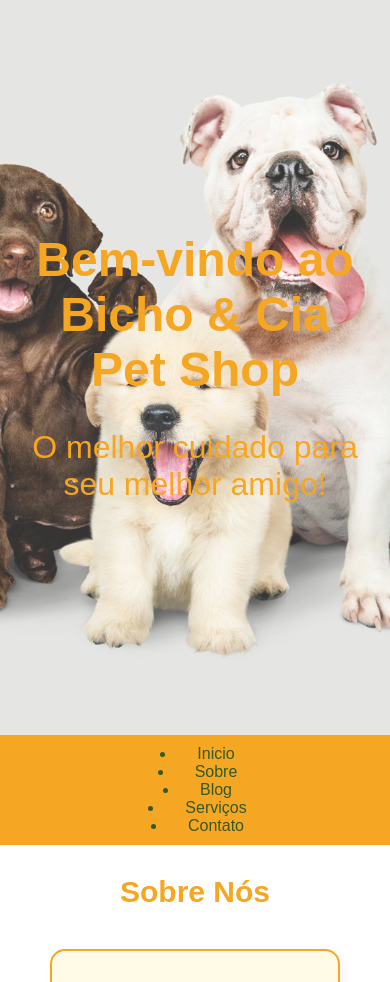
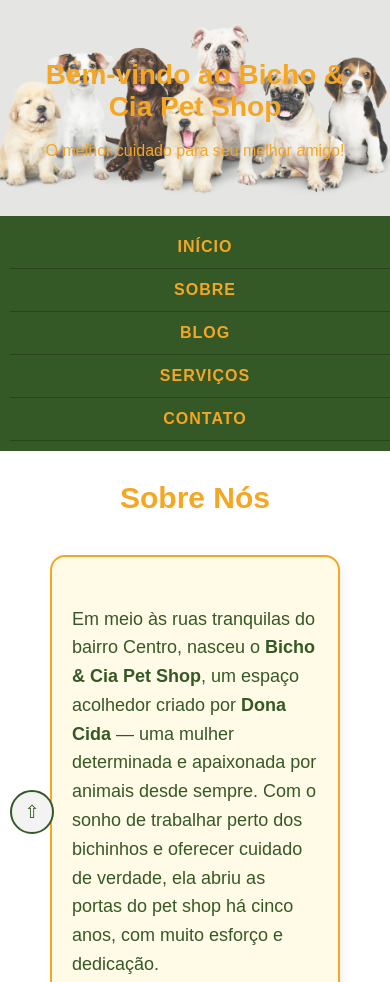
Before and after one commit to ThaisEvelen/Projetos-I, a plain HTML site: page index.html in a window 390 px wide. Shown: the top 982 px of the page. Drawn offline with Linux system fonts and the light colour scheme.

Commit message:
Projetos-1

```diff
--- a/index.html
+++ b/index.html
@@ -10,19 +10,22 @@
 
 <body>
 
-  <header style="background-image: url('images/bg_1.jpg');">
+  <header id="inicio">
     <h1>Bem-vindo ao Bicho & Cia Pet Shop</h1>
     <p>O melhor cuidado para seu melhor amigo!</p>
   </header>
 
   <nav>
-    <li><a href="#inicio">Inicio</a></li>
-    <li><a href="#sobre">Sobre</a></li>
-    <li><a href="#blog">Blog</a></li>
-    <li><a href="#serviços">Serviços</a></li>
-    <li><a href="#contato">Contato</a></li>
+    <ul>
+      <li><a href="#inicio">Início</a></li>
+      <li><a href="#sobre">Sobre</a></li>
+      <li><a href="#blog">Blog</a></li>
+      <li><a href="#servicos">Serviços</a></li>
+      <li><a href="#contato">Contato</a></li>
+    </ul>
   </nav>
   <main>
+    <a href="#inicio" id="botao-topo" title="Início">&#8679;</a>
     <h2 id="sobre">Sobre Nós</h2>
     <div>
       <section class="sobre-nos">
@@ -68,7 +71,6 @@
             doces ou alimentos tóxicos para pets, como chocolate, cebola, uvas e ossos cozidos. Água limpa e fresca deve
             estar sempre disponível.</p>
           <h4>Higiene e limpeza</h4>
-
           <div class="blog-img-texto">
             <img src="images/gatos.jpg" alt="Gato no banho" width="100">
             <div class="texto-lateral">
@@ -262,7 +264,6 @@
           </table>
         </section>
       </div>
-    </div>
     <h2 id="servicos">Nossos Serviços</h2>
     <section class="servicos">
       <div class="servicos-container">
--- a/style.css
+++ b/style.css
@@ -8,31 +8,27 @@ html {
 }
 
 header {
-  background-image: url("images/fundo.jpg");
+  background-image: url("images/bg_1.jpg");
   background-color: rgba(255, 255, 255, 0.2);
   background-blend-mode: lighten;
   color: #f5a623;
   text-align: center;
   font-family: "Montserrat", Arial, sans-serif;
-  padding: 200px 20px;
+  padding: 150px 20px;
   background-size: cover;
   background-position: center;
 }
 
 header h1 {
   font-size: 3em;
-  font-family: "Montserrat", Arial, sans-serif;
-
 }
 
 header p {
   font-size: 2em;
-  font-family: "Montserrat", Arial, sans-serif;
-
 }
 
 nav {
-  background-color: #f5a623;
+  background-color: #355926;
   padding: 10px;
   text-align: center;
   z-index: 1000;
@@ -41,11 +37,20 @@ nav {
 }
 
 nav a {
-  color: #355926;
+  color: #f5a623;
+  transition: transform 0.2s ease;
+  display: inline-block;
   margin: 0 15px;
   text-decoration: none;
+  font-family: 'Montserrat', sans-serif;
+  font-weight: 600;
+  text-transform: uppercase;
+  letter-spacing: 1px;
+}
 
-
+nav a:hover {
+  transform: scale(1.1);
+  color: #fffbe6;
 }
 
 nav ul {
@@ -64,6 +69,35 @@ nav ul li {
 main {
   padding: 30px;
   text-align: left;
+}
+
+#botao-topo {
+  position: fixed;
+  bottom: 25px;
+  right: 25px;
+  width: 45px;
+  height: 45px;
+  background-color: transparent;
+  color: #f5a623;
+  font-size: 20px;
+  border: 2px solid #f5a623;
+  border-radius: 50%;
+  display: flex;
+  align-items: center;
+  justify-content: center;
+  cursor: pointer;
+  text-decoration: none;
+  transition: all 0.3s ease;
+  z-index: 1000;
+}
+
+#botao-topo:hover {
+  background-color: #f5a623;
+  color: #fff;
+}
+
+html {
+  scroll-behavior: smooth;
 }
 
 footer {
@@ -97,36 +131,13 @@ caption {
   margin-bottom: 10px;
   font-weight: bold;
 }
+
 h2 {
   margin: 0;
   font-size: 30px;
   font-weight: bold;
   color: #f5a623;
-  cursor: pointer;
-  position: relative;
-  transition: color 0.3s ease;
   text-align: center;
-}
-
-
-h2:hover {
-  color: #d86f45;
-}
-
-h2::after {
-  content: "";
-  display: block;
-  height: 2px;
-  width: 0%;
-  background-color: #d86f45;
-  transition: width 0.3s ease;
-  position: absolute;
-  bottom: -5px;
-  left: 0;
-}
-
-h2:hover::after {
-  width: 100%;
 }
 
 h3 {
@@ -138,6 +149,7 @@ h4,
 h5 {
   text-align: center;
 }
+
 .sobre-nos {
   display: flex;
   justify-content: center;
@@ -154,7 +166,6 @@ h5 {
   font-family: "Montserrat", Arial, sans-serif;
   line-height: 1.6;
   color: #355926;
-
   width: 100%;
   max-width: 1100px;
   margin: 0 auto;
@@ -386,3 +397,129 @@ button {
 button:hover {
   background-color: #b63c2b;
 }
+
+/* MEDIA QUERY PARA TELAS PEQUENAS */
+@media screen and (max-width: 768px) {
+  #botao-topo {
+    position: fixed;
+    bottom: 10px;
+    left: 10px;
+    width: 40px;
+    height: 40px;
+    background-color: #f3f3f3;
+    color: #355926;
+    border: 2px solid #355926;
+    border-radius: 50%;
+    font-size: 18px;
+    text-align: center;
+    line-height: 40px;
+    cursor: pointer;
+    z-index: 999;
+    transition: all 0.3s ease;
+  }
+
+  #botao-topo:hover {
+    background-color: #355926;
+    color: #fff;
+    transform: scale(1.05);
+  }
+
+  nav ul {
+    flex-direction: column;
+    align-items: center;
+    background-color: #355926;
+    padding: 0;
+    margin: 0;
+  }
+
+  nav li {
+    width: 100%;
+    border-bottom: 1px solid #2a451d;
+  }
+
+  nav a {
+    display: block;
+    padding: 12px;
+    text-align: center;
+    color: #f5a623;
+  }
+
+  nav a:hover {
+    transform: scale(1.1);
+    color: #fffbe6;
+  }
+
+  header {
+    padding: 40px 20px;
+  }
+
+  header h1 {
+    font-size: 28px;
+  }
+
+  header p {
+    font-size: 16px;
+  }
+
+  .cards-container {
+    flex-direction: column;
+    align-items: center;
+  }
+
+  .card {
+    width: 90%;
+    font-size: 16px;
+  }
+
+  .blog {
+    padding: 20px;
+  }
+
+  .blog h2 {
+    font-size: 22px;
+  }
+
+  .blog p {
+    font-size: 16px;
+  }
+
+  table {
+    font-size: 14px;
+  }
+
+  th, td {
+    padding: 6px;
+  }
+
+  .formulario {
+    padding: 20px;
+  }
+
+  form {
+    width: 100%;
+  }
+
+  input, textarea, select {
+    font-size: 16px;
+    padding: 10px;
+  }
+
+  button {
+    font-size: 16px;
+    padding: 10px 20px;
+  }
+
+  footer {
+    padding: 15px;
+    font-size: 14px;
+    text-align: center;
+  }
+
+  footer nav {
+    flex-direction: column;
+  }
+
+  footer nav a {
+    margin: 5px 0;
+  }
+}
```
Lines whose indentation alone changed are shown as unchanged.
